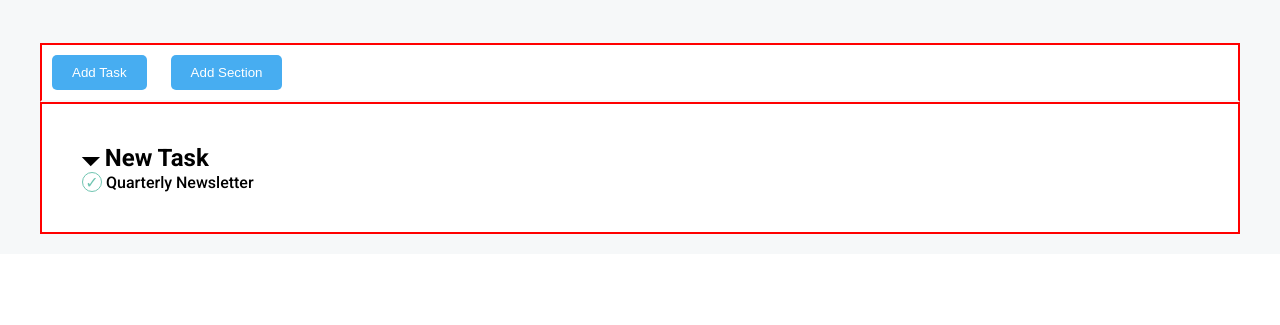
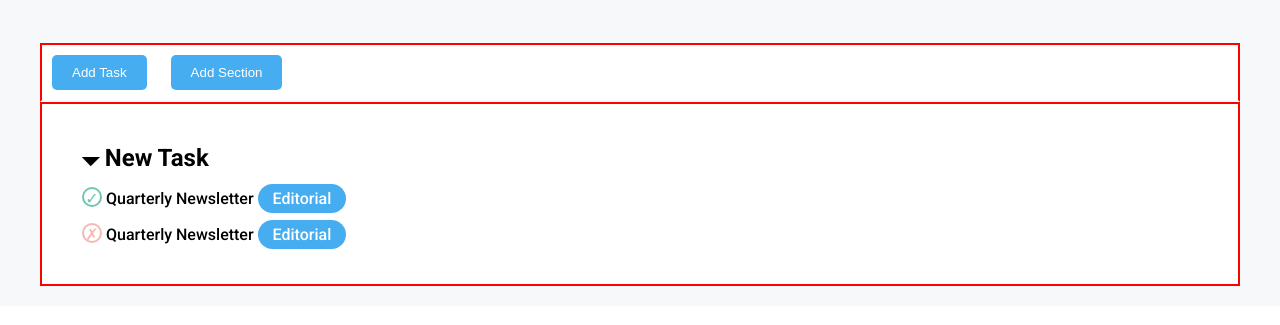
Before and after one commit to Danilo-Mosca/html-css-toboolist, a plain HTML site: page index.html in a window 1280 px wide. Shown: the part 87-412 px from the top of the page. Drawn offline with Linux system fonts and the light colour scheme.

Commit message:
test css rules

```diff
--- a/css/style.css
+++ b/css/style.css
@@ -7,7 +7,7 @@
 #D863A1; pink label
 #B0C926; green label
 #70C5B1; green check mark box OK
-#F6B9B6; red cross
+#F6B8B5; red cross
 -------------------------------- */
 
 /* General */
@@ -96,6 +96,8 @@ button #deselected {
 }
 
 p {
+  margin-top: 15px;
+  margin-bottom: 15px;
   font-family: "Roboto", sans-serif;
   font-weight: 500;
   font-style: normal;
@@ -103,11 +105,31 @@ p {
 
 .circle-check {
   width: 20px;
-    height: 20px;
-    display: inline-block;
-    text-align: center;
-    line-height: 20px;
-    border-radius: 50%;
-    border: 1px solid #70C5B1;;
-    color: #70C5B1;;
+  height: 20px;
+  display: inline-block;
+  text-align: center;
+  line-height: 20px;
+  border-radius: 50%;
+  border: 2px solid #70C5B1;
+  color: #70C5B1;
 }
+
+.cross-check {
+  width: 20px;
+  height: 20px;
+  display: inline-block;
+  text-align: center;
+  line-height: 20px;
+  border-radius: 50%;
+  border: 2px solid #F6B8B5;
+  color: #F6B8B5;
+}
+
+/* Label del menu */
+.label-list {
+  height: 20px;
+  background-color: #47ADF1;
+  padding: 5px 15px;
+  border-radius: 30px;
+  color: white;
+}
--- a/index.html
+++ b/index.html
@@ -33,7 +33,10 @@
         <div class="container">
             <div class="toboolist">
                 <h2>&#128899; New Task</h2>
-                <p><span class="circle-check">&check;</span> Quarterly Newsletter</p>
+                <p><span class="circle-check">&check;</span> Quarterly Newsletter <span
+                        class="label-list"> Editorial</span></p>
+                <p><span class="cross-check">&cross;</span> Quarterly Newsletter <span
+                    class="label-list"> Editorial</span></p>
             </div>
         </div>
     </main>
```
